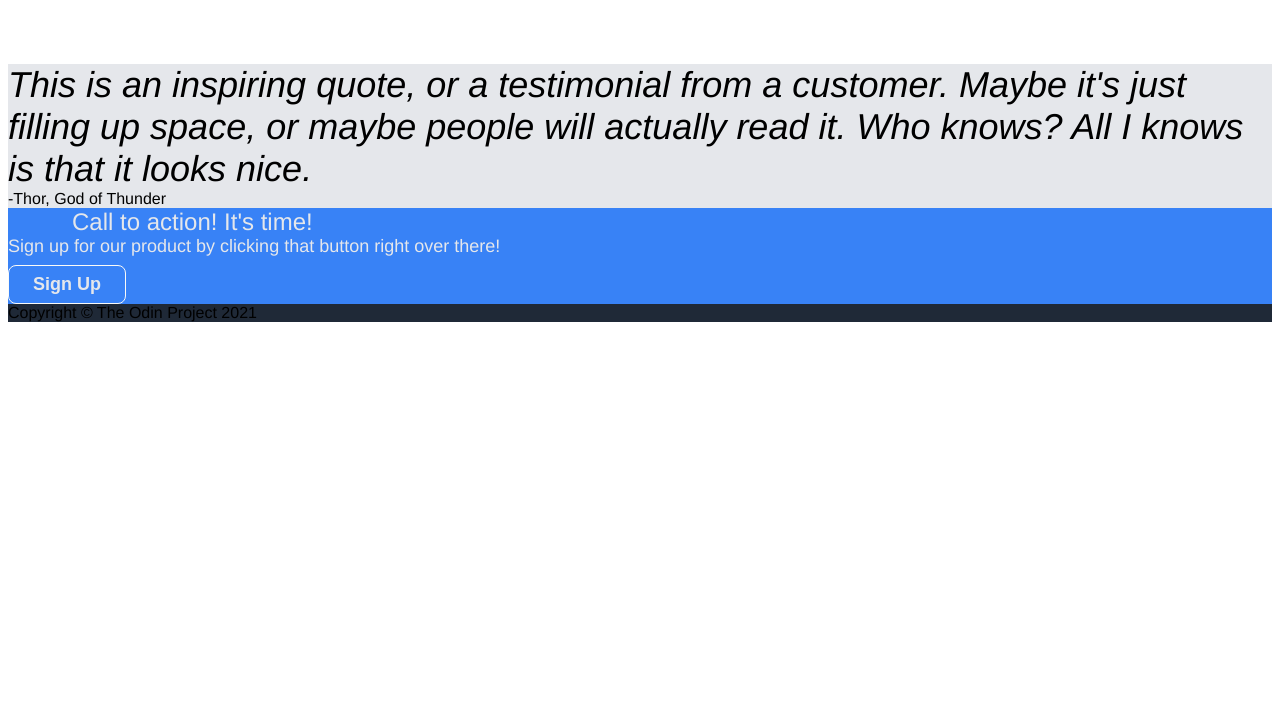
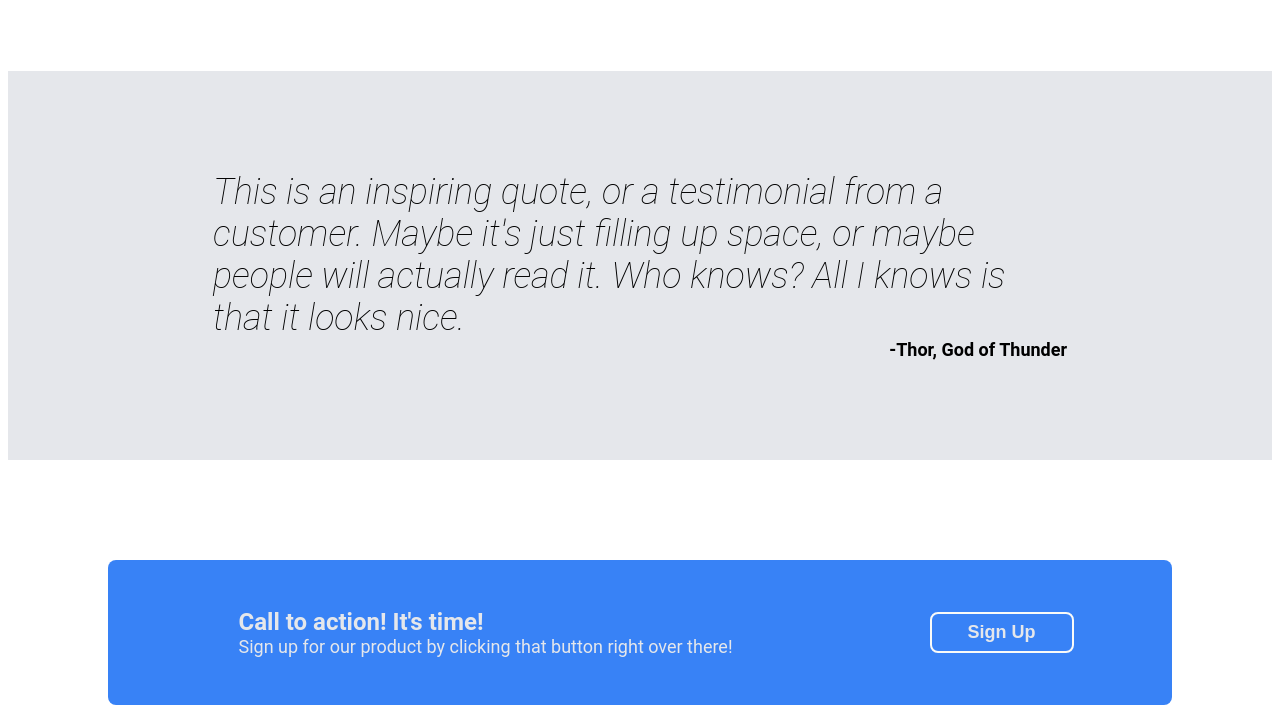
Before and after one commit to asterli/landing-page, a plain HTML site: page index.html in a window 1280 px wide. Shown: the part 795-1520 px from the top of the page. Before the commit the page ends 1125 px from the top, so only its background shows below. Drawn offline with Linux system fonts and the light colour scheme.

Commit message:
Finish styling last 2 sections with flexbox

```diff
--- a/index.html
+++ b/index.html
@@ -55,9 +55,11 @@
             <div class="author">-Thor, God of Thunder</div>
         </div>
         <div class="modal">
-            <div class="logo">Call to action! It's time!</div>
-            <div class="subtext">Sign up for our product by clicking that button right over there!</div>
-            <button class="button">Sign Up</button>
+            <div class="modalcontainer">
+                <div class="logo" id="call">Call to action! It's time!</div>
+                <div class="subtext">Sign up for our product by clicking that button right over there!</div>
+            </div>
+                <button class="button" id="border">Sign Up</button>
         </div>
         <div class="footer">
             Copyright © The Odin Project 2021
--- a/styles.css
+++ b/styles.css
@@ -1,5 +1,5 @@
 body {
-    font-family: Helvetica, Arial, sans-serif;
+    font-family: Roboto, sans-serif, Helvetica, Arial;
 }
 ul {
     list-style-type: none;
@@ -29,6 +29,7 @@ a {
     color: #E5E7EB;
     font-size: 24px;
     padding: 0 64px;
+    font-weight: bold;
 }
 
 .header, .footer {
@@ -39,11 +40,15 @@ button {
     background-color: #3882F6;
     color: #E5E7EB;
     display: block;
-    border: 1px solid #F9FAF8;
-    padding: 8px 24px;
+    border: 2px solid #F9FAF8;
+    padding: 8px 36px;
     font-weight: bold;
     font-size: 18px;
     margin-top: 8px;
+}
+
+#border {
+    margin-top: 0;
 }
 
 #noborder {
@@ -52,6 +57,20 @@ button {
 
 .modal {
     background-color: #3882F6;
+    margin: 100px;
+    border-radius: 8px;
+    display: flex;
+    padding: 16px;
+    align-items: center;
+    justify-content: space-around;
+}
+
+#call {
+    padding: 0;
+}
+
+.modalcontainer {
+    padding: 32px;
 }
 
 .title {
@@ -62,6 +81,9 @@ button {
 
 .quote {
     background-color: #E5E7EB;
+    display: flex;
+    flex-direction: column;
+    padding: 100px 205px;
 }
 
 em {
@@ -69,9 +91,17 @@ em {
     font-weight: 200;
 }
 
+.author {
+    display: flex;
+    font-weight: bold;
+    font-size: 18px;
+    align-items: flex-end;
+    justify-content: flex-end;
+}
+
 .headercontainer {
     display: flex;
-    justify-content: space-between;
+    justify-content: space-around;
     padding: 16px;
 }
 
@@ -118,3 +148,12 @@ em {
 button, img {
     border-radius: 8px;
 }
+
+.footer {
+    font-size: 18px;
+    color: #F9FAF8;
+    display: flex;
+    align-items: center;
+    justify-content: center;
+    padding: 32px;
+}
```
